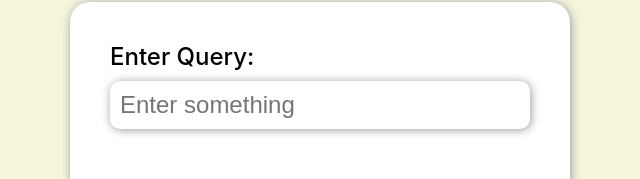
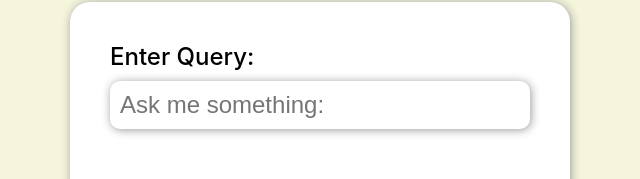
Before and after one commit to chvikas/Gen_AI_Web_App, a React (Vite) app: page / in a window 1280 px wide. Shown: the part 195-374 px from the top of the page, without its empty margins (320-960 px from the left). Built offline with nearby package versions, Linux system fonts and the light colour scheme.

Commit message:
Update App.jsx

```diff
--- a/src/App.jsx
+++ b/src/App.jsx
@@ -9,7 +9,7 @@
     <div className='form-container'>
       <div>
         <label>Enter Query:</label>
-        <input className="query-input" type="text" placeholder="Enter something"/>
+        <input className="query-input" type="text" placeholder="Ask me something:"/>
       </div>
 
     </div>
```
